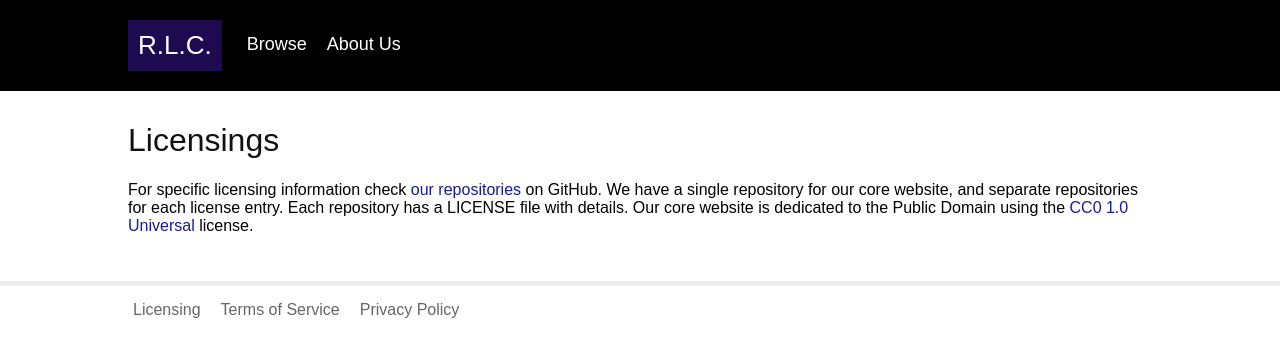
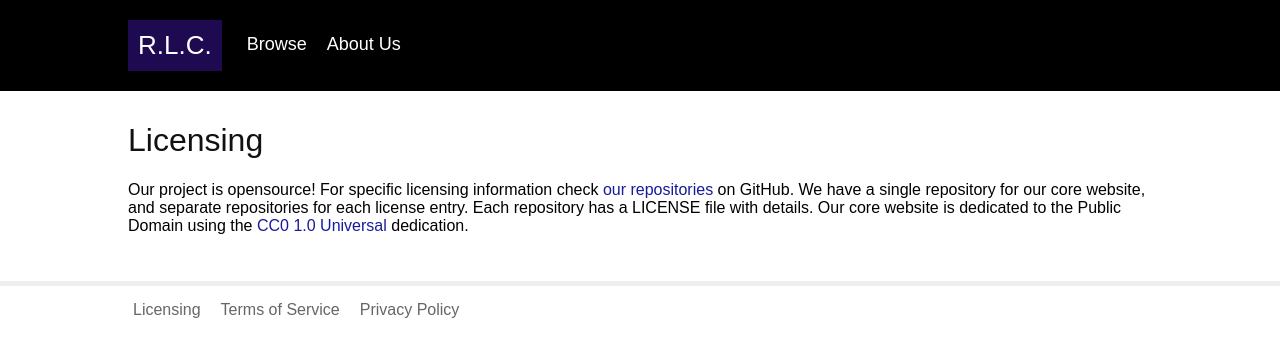
Before and after one commit to reusablelicensecollaboration/reusablelicensecollaboration.github.io, a plain HTML site: page pages/licensing.html in a window 1280 px wide. Drawn offline with Linux system fonts and the light colour scheme.

Commit message:
Update licensing.html

```diff
--- a/pages/licensing.html
+++ b/pages/licensing.html
@@ -15,8 +15,8 @@
 
 </script>
 <div id='content'>
-<h1>Licensings</h1>
-<p>For specific licensing information check <a class='default_links' href="https://github.com/reusablelicensecollaboration">our repositories</a> on GitHub. We have a single repository for our core website, and separate repositories for each license entry. Each repository has a LICENSE file with details. Our core website is dedicated to the Public Domain using the <a class='default_links' href="https://creativecommons.org/publicdomain/zero/1.0/legalcode">CC0 1.0 Universal</a> license.</p>
+<h1>Licensing</h1>
+<p>Our project is opensource! For specific licensing information check <a class='default_links' href="https://github.com/reusablelicensecollaboration">our repositories</a> on GitHub. We have a single repository for our core website, and separate repositories for each license entry. Each repository has a LICENSE file with details. Our core website is dedicated to the Public Domain using the <a class='default_links' href="https://creativecommons.org/publicdomain/zero/1.0/legalcode">CC0 1.0 Universal</a> dedication.</p>
 </div>
 </body>
 </html>
```
